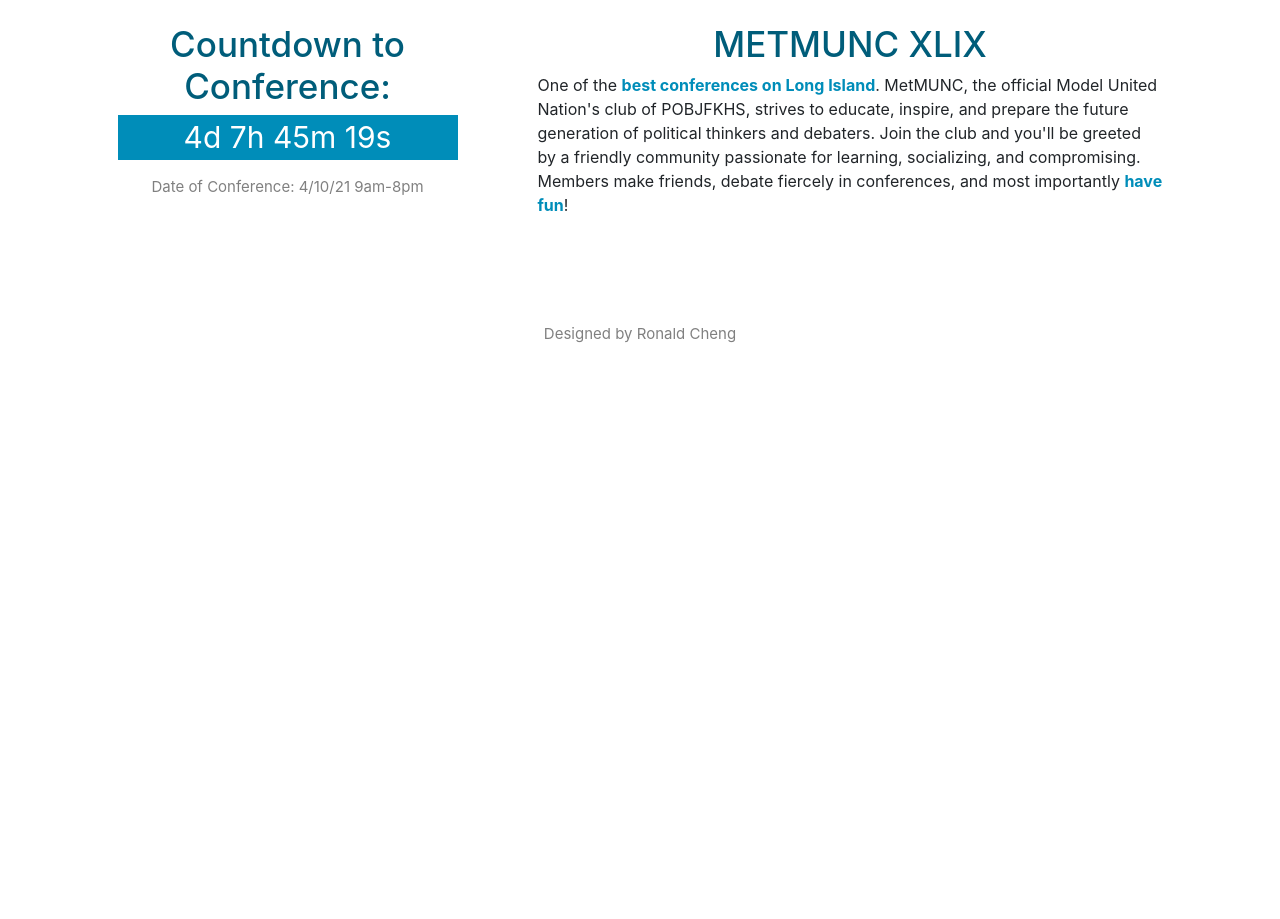
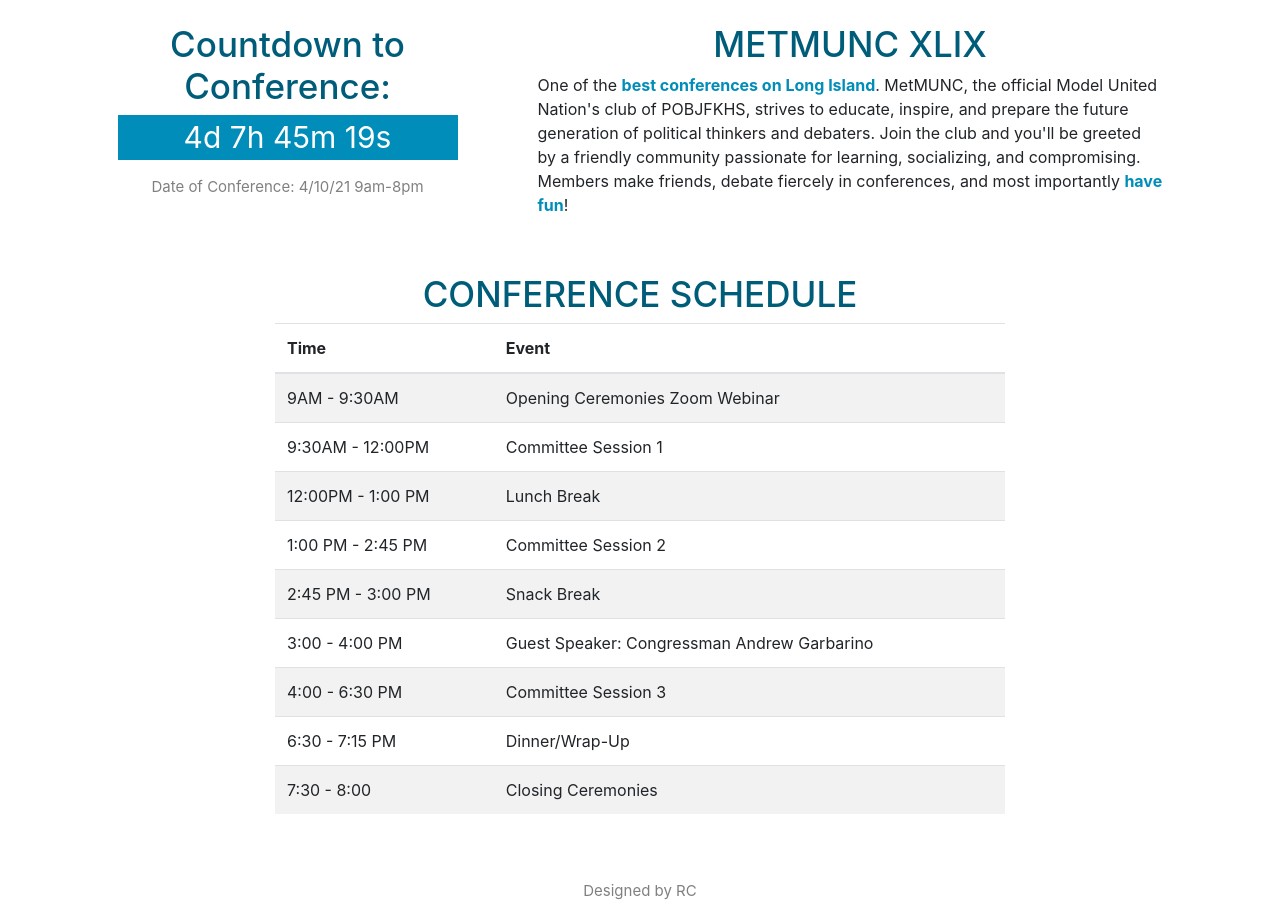
Before and after one commit to pobmetmunc/site, a plain HTML site: page index.html in a window 1280 px wide. Shown: the part 479-1398 px from the top of the page. Before the commit the page ends 841 px from the top, so only its background shows below. Drawn offline with nearby package versions, Linux system fonts and the light colour scheme.

Commit message:
Add files via upload

```diff
--- a/index.html
+++ b/index.html
@@ -68,24 +68,24 @@
   <!-- Countdown -->
   <div class="container">
     <div class="row">
-      <div class = "col-sm-12 col-md-6 col-lg-4 ml-auto blurb d-flex justify-content-center">
+      <div class="col-sm-12 col-md-6 col-lg-4 ml-auto blurb d-flex justify-content-center">
         <div>
-          <h1 class = "blurbHeader">Countdown to Conference: </h1>
-          <p id = "countDown"></p>
-          <p id = "countDownCaption">
+          <h1 class="blurbHeader">Countdown to Conference: </h1>
+          <p id="countDown"></p>
+          <p id="countDownCaption">
             Date of Conference: 4/10/21 9am-8pm
           </p>
           <script type="text/javascript">
             var countDownDate = new Date("April 10, 2021 09:00:00").getTime();
-            var x = setInterval(function(){
+            var x = setInterval(function() {
               var now = new Date().getTime();
               var distance = countDownDate - now;
-              var days = Math.floor(distance/(1000*60*60*24));
+              var days = Math.floor(distance / (1000 * 60 * 60 * 24));
               var hours = Math.floor((distance % (1000 * 60 * 60 * 24)) / (1000 * 60 * 60));
               var minutes = Math.floor((distance % (1000 * 60 * 60)) / (1000 * 60));
               var seconds = Math.floor((distance % (1000 * 60)) / 1000);
               document.getElementById("countDown").innerHTML = `${days}d ${hours}h ${minutes}m ${seconds}s`;
-              if(distance < 0){
+              if (distance < 0) {
                 clearInterval(x);
                 document.getElementById("countDown").innerHTML = "Conference Now In Session";
               }
@@ -93,10 +93,65 @@
           </script>
         </div>
       </div>
-      <div class = "col-sm-12 col-md-6 col-lg-7 mr-auto blurb d-flex justify-content-center">
+      <div class="col-sm-12 col-md-6 col-lg-7 mr-auto blurb d-flex justify-content-center">
         <div>
-          <h1 class = "blurbHeader">METMUNC XLIX </h1>
-          <p>One of the <span class="special-text">best conferences on Long Island</span>. MetMUNC, the official Model United Nation's club of POBJFKHS, strives to educate, inspire, and prepare the future generation of political thinkers and debaters. Join the club and you'll be greeted by a friendly community passionate for learning, socializing, and compromising. Members make friends, debate fiercely in conferences, and most importantly <span class="special-text">have fun</span>! </p>
+          <h1 class="blurbHeader">METMUNC XLIX </h1>
+          <p>One of the <span class="special-text">best conferences on Long Island</span>. MetMUNC, the official Model United Nation's club of POBJFKHS, strives to educate, inspire, and prepare the future generation of political thinkers and
+            debaters. Join the club and you'll be greeted by a friendly community passionate for learning, socializing, and compromising. Members make friends, debate fiercely in conferences, and most importantly <span class="special-text">have
+              fun</span>! </p>
+        </div>
+      </div>
+    </div>
+    <div class="row d-flex justify-content-center">
+      <div class="col-lg-8 col-sm-12 col-md-8">
+        <div>
+          <h1 class="blurbHeader">CONFERENCE SCHEDULE</h1>
+          <table class="table table-striped">
+            <thead>
+              <tr>
+                <th scope="col">Time</th>
+                <th scope="col">Event</th>
+              </tr>
+            </thead>
+            <tbody>
+              <tr>
+                <td>9AM - 9:30AM</td>
+                <td>Opening Ceremonies Zoom Webinar</td>
+              </tr>
+              <tr>
+                <td>9:30AM - 12:00PM</td>
+                <td>Committee Session 1</td>
+              </tr>
+              <tr>
+                <td>12:00PM - 1:00 PM</td>
+                <td>Lunch Break</td>
+              </tr>
+              <tr>
+                <td>1:00 PM - 2:45 PM</td>
+                <td>Committee Session 2</td>
+              </tr>
+              <tr>
+                <td>2:45 PM - 3:00 PM</td>
+                <td>Snack Break</td>
+              </tr>
+              <tr>
+                <td>3:00 - 4:00 PM</td>
+                <td>Guest Speaker: Congressman Andrew Garbarino</td>
+              </tr>
+              <tr>
+                <td>4:00 - 6:30 PM</td>
+                <td>Committee Session 3</td>
+              </tr>
+              <tr>
+                <td>6:30 - 7:15 PM</td>
+                <td>Dinner/Wrap-Up</td>
+              </tr>
+              <tr>
+                <td>7:30 - 8:00</td>
+                <td>Closing Ceremonies</td>
+              </tr>
+            </tbody>
+          </table>
         </div>
       </div>
     </div>
@@ -104,7 +159,7 @@
   <!-- Body Content -->
   <!-- Footer -->
   <footer>
-    <p class="footerText">Designed by Ronald Cheng</p>
+    <p class="footerText">Designed by RC</p>
   </footer>
   <!-- Scripts -->
   <script src="https://code.jquery.com/jquery-3.3.1.slim.min.js" integrity="sha384-q8i/X+965DzO0rT7abK41JStQIAqVgRVzpbzo5smXKp4YfRvH+8abtTE1Pi6jizo" crossorigin="anonymous"></script>
```
Lines whose indentation alone changed are shown as unchanged.
